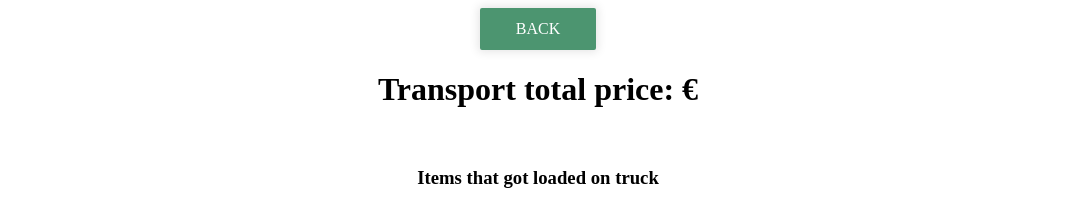
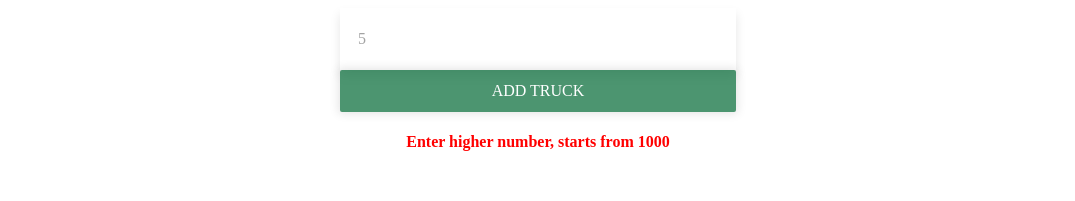
Before and after one commit to aquafinatrippy/concreteFullStack, an Angular app in the folder client/: page / in a window 1280 px wide. Both pictures are taken after typing "5" into the empty fields and a click on the button "ADD TRUCK". Shown: the top 201 px of the page, without its empty margins (102-1177 px from the left). Built offline with nearby package versions, Linux system fonts and the light colour scheme; no server answers.

Commit message:
Front-end error handling

```diff
--- a/client/src/app/components/add-truck/add-truck.component.html
+++ b/client/src/app/components/add-truck/add-truck.component.html
@@ -4,7 +4,7 @@
   </button>
 
   <h1>Transport total price: {{ tranPrice }} €</h1>
-  <br>
+  <br />
   <h3>Items that got loaded on truck</h3>
   <table>
     <thead>
@@ -34,7 +34,8 @@
           (click)="Onenter(load.value)"
           type="button"
           class="btn btn--primary uppercase"
-          step="1000"
+          max="8000"
+          min="1000"
         >
           ADD TRUCK
         </button>
@@ -42,3 +43,6 @@
     </div>
   </div>
 </ng-template>
+<div *ngIf="error">
+  <h4 style="color: red; text-align: center;">{{ error }}</h4>
+</div>
--- a/client/src/app/components/add-truck/add-truck.component.ts
+++ b/client/src/app/components/add-truck/add-truck.component.ts
@@ -11,6 +11,7 @@ export class AddTruckComponent implements OnInit {
   products: Array<any>;
   show: boolean;
   tranPrice: Array<any>;
+  error: string;
 
   constructor(private serv: ApiService) {}
 
@@ -29,6 +30,11 @@ export class AddTruckComponent implements OnInit {
   }
 
   Onenter(val1) {
+    if (parseInt(val1) < 1000) {
+      this.error = 'Enter higher number, starts from 1000';
+    } else if (parseInt(val1) > 1000) {
+      this.error = 'Enter lower number, maximum is 8000';
+    } else {
       this.serv.addTruck(parseInt(val1)).subscribe((data) => {
         console.log(data);
         this.getTrucks(data.truckId);
@@ -37,3 +43,4 @@ export class AddTruckComponent implements OnInit {
       this.show = true;
     }
   }
+}
```
Lines whose indentation alone changed are shown as unchanged.
